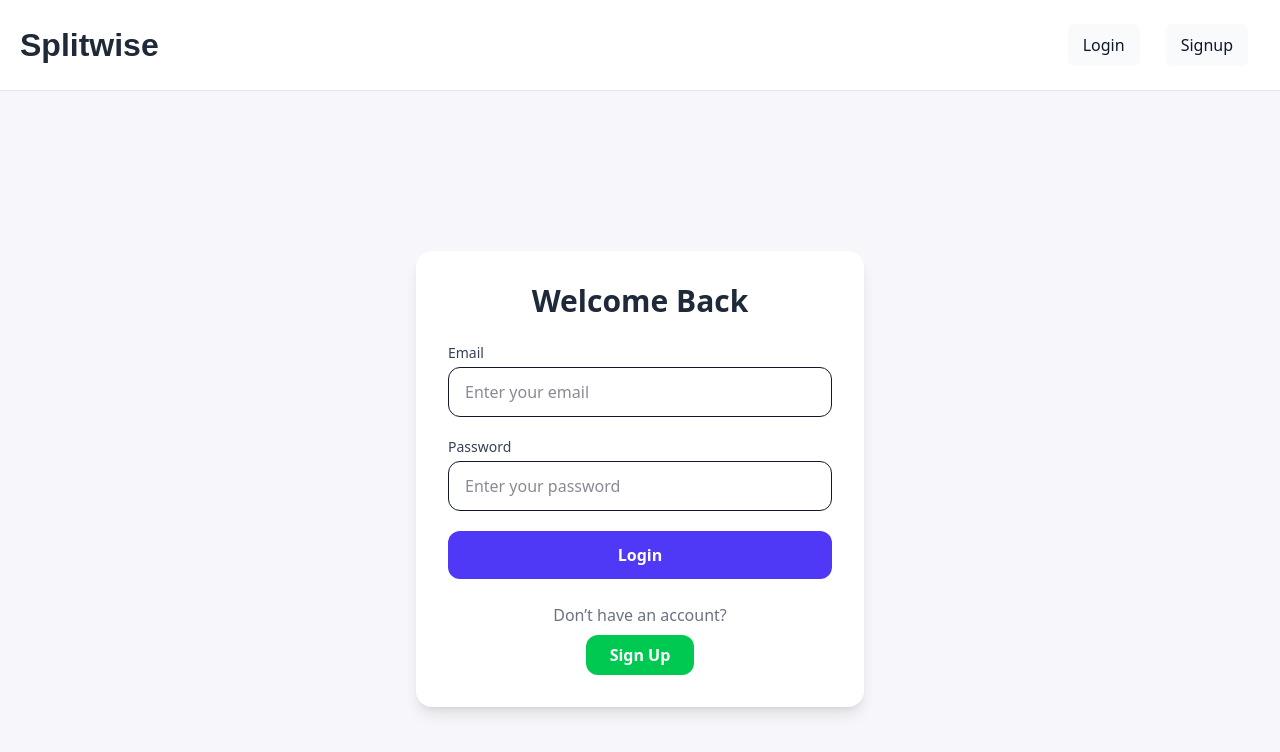
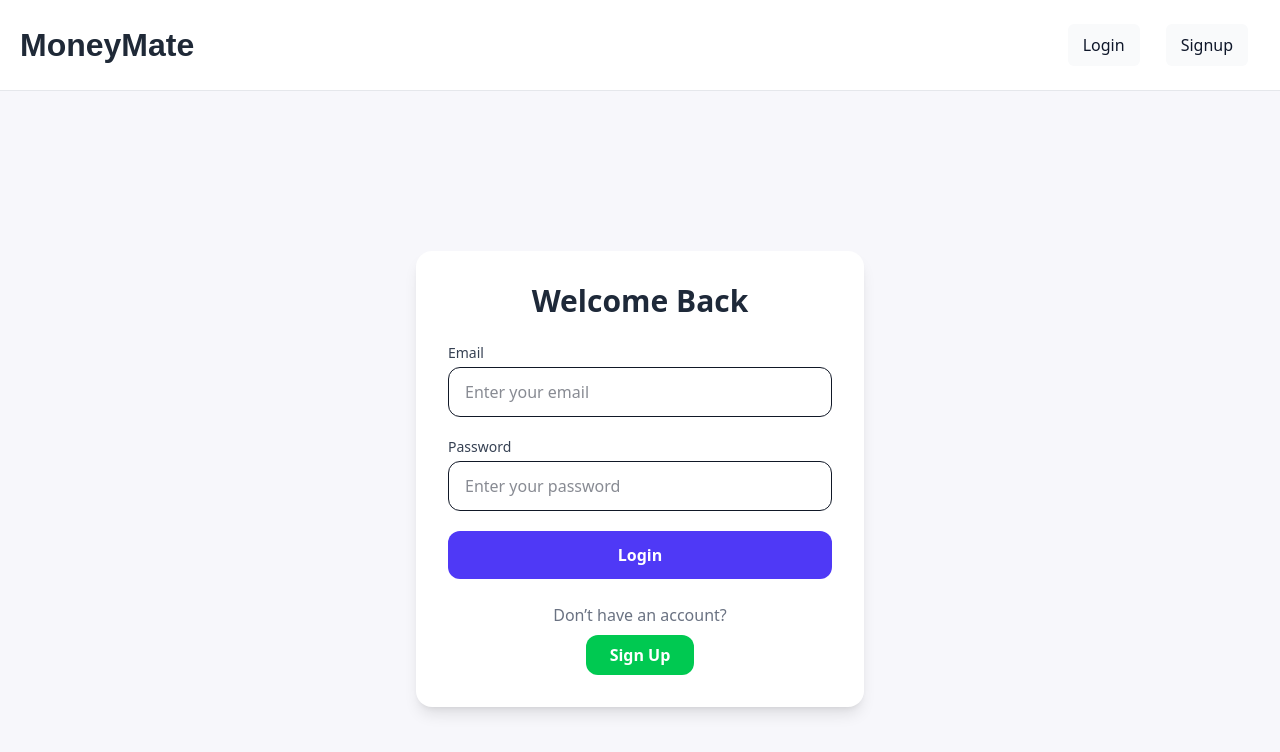
Before and after one commit to Uttam1119/frido-assignment, a React (Vite) app in the folder frontend/: page /login in a window 1280 px wide. Shown: the top 752 px of the page. Built offline with nearby package versions, Linux system fonts and the light colour scheme; no server answers.

Commit message:
update: changed the name of the project

```diff
--- a/frontend/index.html
+++ b/frontend/index.html
@@ -4,7 +4,7 @@
     <meta charset="UTF-8" />
     <link rel="icon" type="image/svg+xml" href="/vite.svg" />
     <meta name="viewport" content="width=device-width, initial-scale=1.0" />
-    <title>Splitwise</title>
+    <title>MoneyMate</title>
   </head>
   <body>
     <div id="root"></div>
--- a/frontend/src/App.jsx
+++ b/frontend/src/App.jsx
@@ -27,7 +27,7 @@ function App() {
       <nav className="nav ">
         <h1 className="brand">
           <Link to="/" className="brand-link">
-            Splitwise
+            MoneyMate
           </Link>
         </h1>
         <div className="links">
```
